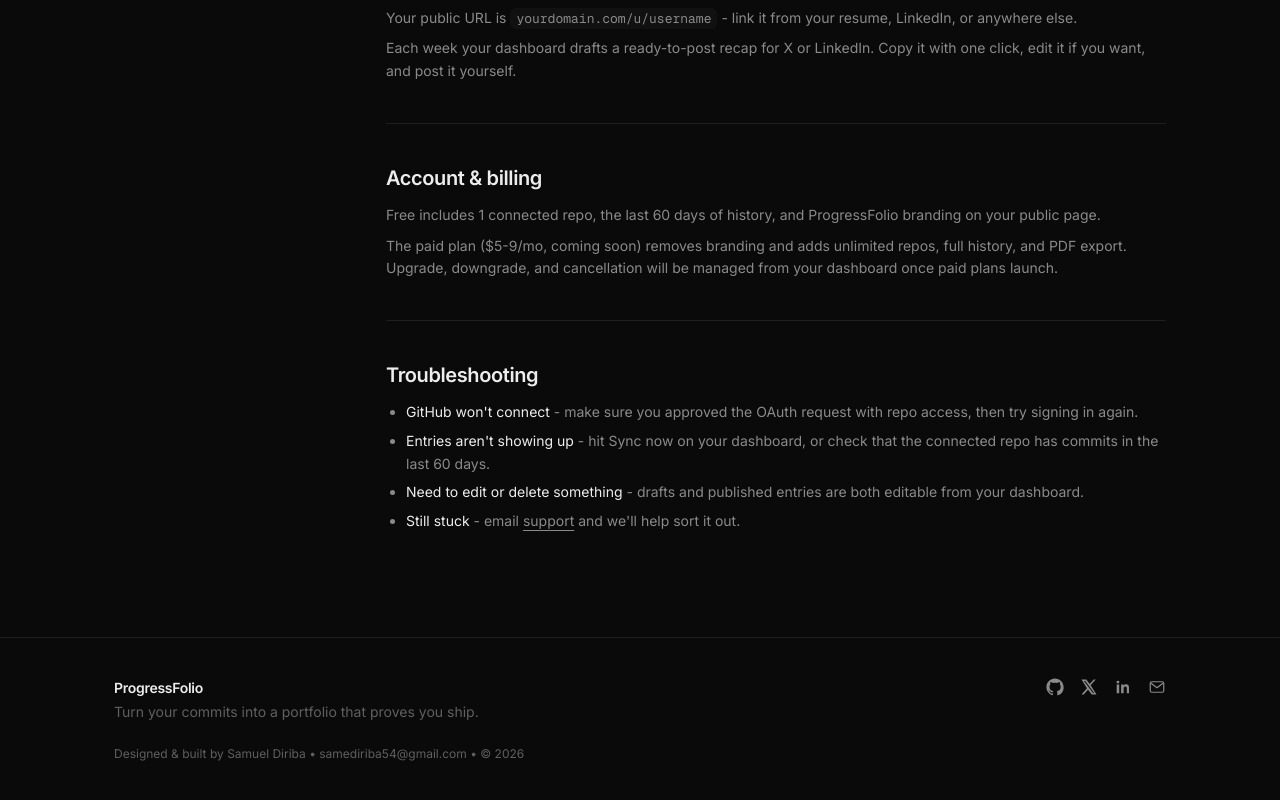
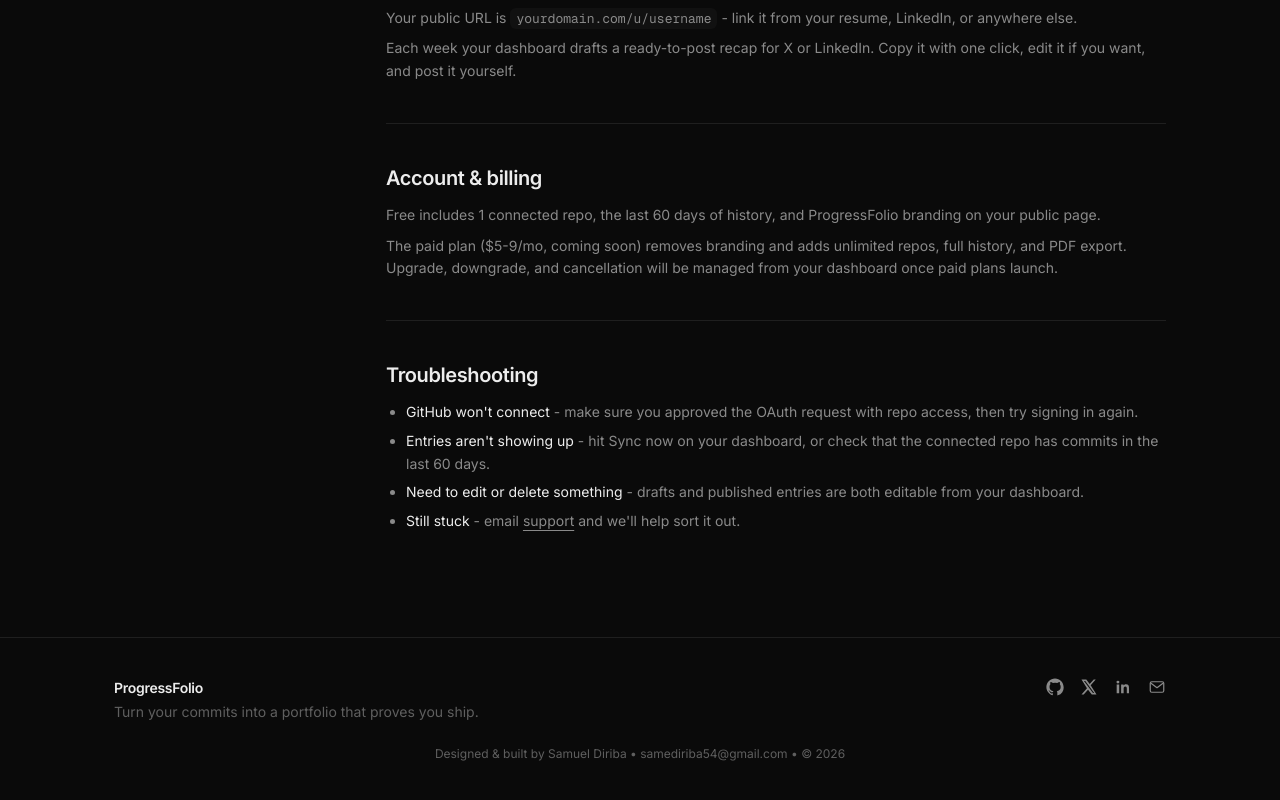
Before and after one commit to Samuel-5485/progressfolio, a Next.js app: page /docs in a window 1280 px wide. Shown: the part 1005-1805 px from the top of the page. Built offline with nearby package versions, Linux system fonts and the light colour scheme.

Commit message:
I have update the the designed & built by... in the footer to center

```diff
--- a/src/components/footer.tsx
+++ b/src/components/footer.tsx
@@ -78,7 +78,7 @@
           </div>
         </div>
 
-        <p className="text-xs text-faint">
+        <p className="text-center text-xs text-faint">
           Designed & built by Samuel Diriba •{" "}
           <a
             href="mailto:samediriba54@gmail.com"
```
